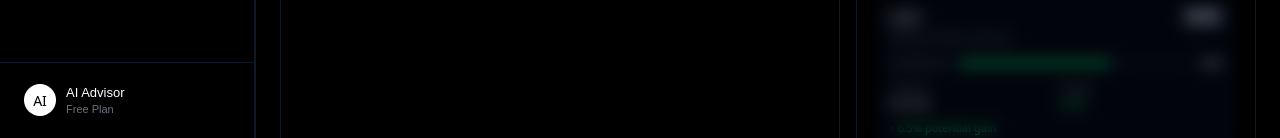
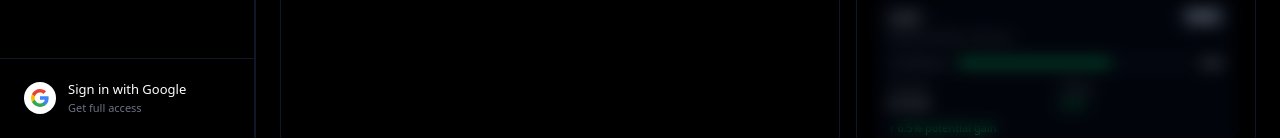
Before and after one commit to jung-wan-kim/stockpicks-ai, a React (Vite) app: page / in a window 1280 px wide. Shown: the part 662-800 px from the top of the page. Built offline with nearby package versions, Linux system fonts and the light colour scheme; no server answers.

Commit message:
로그아웃 시 사이드바 하단에 Google 로그인 버튼 표시

```diff
--- a/src/App.tsx
+++ b/src/App.tsx
@@ -128,10 +128,11 @@ function App() {
           <div aria-hidden="true" className="absolute border-[1px_0px_0px] border-gray-900 border-solid inset-0 pointer-events-none" />
           <div className="bg-clip-padding border-0 border-[transparent] border-solid box-border content-stretch flex flex-col items-start pb-[12px] pt-[12px] px-[12px] relative w-[255px]">
             <div className="relative shrink-0 w-full">
+              {isAuthenticated ? (
                 <div className="flex flex-row items-center size-full">
                   <div className="bg-clip-padding border-0 border-[transparent] border-solid box-border content-stretch flex items-center px-[12px] py-[10px] relative w-full">
                     <div className="max-w-[223px] relative rounded-[9999px] shrink-0 size-[32px]">
-                    {isAuthenticated && user?.user_metadata?.avatar_url ? (
+                      {user?.user_metadata?.avatar_url ? (
                         <img
                           src={user.user_metadata.avatar_url}
                           alt="Profile"
@@ -140,7 +141,7 @@ function App() {
                       ) : (
                         <div className="absolute inset-0 overflow-hidden pointer-events-none rounded-[9999px] bg-white flex items-center justify-center">
                           <span className="text-black text-[14px]">
-                          {isAuthenticated ? user?.email?.charAt(0).toUpperCase() : "AI"}
+                            {user?.email?.charAt(0).toUpperCase()}
                           </span>
                         </div>
                       )}
@@ -150,7 +151,7 @@ function App() {
                         <div className="content-stretch flex flex-col items-start relative shrink-0 w-full">
                           <div className="flex flex-col font-['Liberation_Sans:Regular',sans-serif] h-[18px] justify-center leading-[0] not-italic relative shrink-0 text-[13px] text-white">
                             <p className="leading-[18px] truncate max-w-[120px]">
-                            {isAuthenticated ? (user?.user_metadata?.full_name || user?.email?.split('@')[0]) : "AI Advisor"}
+                              {user?.user_metadata?.full_name || user?.email?.split('@')[0]}
                             </p>
                           </div>
                         </div>
@@ -161,7 +162,6 @@ function App() {
                         </div>
                       </div>
                     </div>
-                  {isAuthenticated && (
                     <button
                       onClick={handleSignOut}
                       className="text-gray-500 hover:text-white transition-colors ml-[8px]"
@@ -169,9 +169,27 @@ function App() {
                     >
                       <LogOut className="size-[16px]" />
                     </button>
-                  )}
                   </div>
                 </div>
+              ) : (
+                <button
+                  onClick={handleUnlock}
+                  className="w-full flex items-center gap-[12px] px-[12px] py-[10px] rounded-[6px] hover:bg-gray-900 transition-colors"
+                >
+                  <div className="size-[32px] bg-white rounded-full flex items-center justify-center">
+                    <svg width="18" height="18" viewBox="0 0 18 18" fill="none" xmlns="http://www.w3.org/2000/svg">
+                      <path d="M17.64 9.20443C17.64 8.56625 17.5827 7.95262 17.4764 7.36353H9V10.845H13.8436C13.635 11.97 13.0009 12.9231 12.0477 13.5613V15.8195H14.9564C16.6582 14.2527 17.64 11.9454 17.64 9.20443Z" fill="#4285F4"/>
+                      <path d="M9 18C11.43 18 13.4673 17.1941 14.9564 15.8195L12.0477 13.5613C11.2418 14.1013 10.2109 14.4204 9 14.4204C6.65591 14.4204 4.67182 12.8372 3.96409 10.71H0.957275V13.0418C2.43818 15.9831 5.48182 18 9 18Z" fill="#34A853"/>
+                      <path d="M3.96409 10.71C3.78409 10.17 3.68182 9.59318 3.68182 9C3.68182 8.40682 3.78409 7.82999 3.96409 7.28999V4.95818H0.957275C0.347727 6.17318 0 7.54772 0 9C0 10.4523 0.347727 11.8268 0.957275 13.0418L3.96409 10.71Z" fill="#FBBC05"/>
+                      <path d="M9 3.57955C10.3214 3.57955 11.5077 4.03364 12.4405 4.92545L15.0218 2.34409C13.4632 0.891818 11.4259 0 9 0C5.48182 0 2.43818 2.01682 0.957275 4.95818L3.96409 7.29C4.67182 5.16273 6.65591 3.57955 9 3.57955Z" fill="#EA4335"/>
+                    </svg>
+                  </div>
+                  <div className="text-left">
+                    <div className="text-white text-[13px]">Sign in with Google</div>
+                    <div className="text-gray-500 text-[11px]">Get full access</div>
+                  </div>
+                </button>
+              )}
             </div>
           </div>
         </div>
```
Lines whose indentation alone changed are shown as unchanged.
